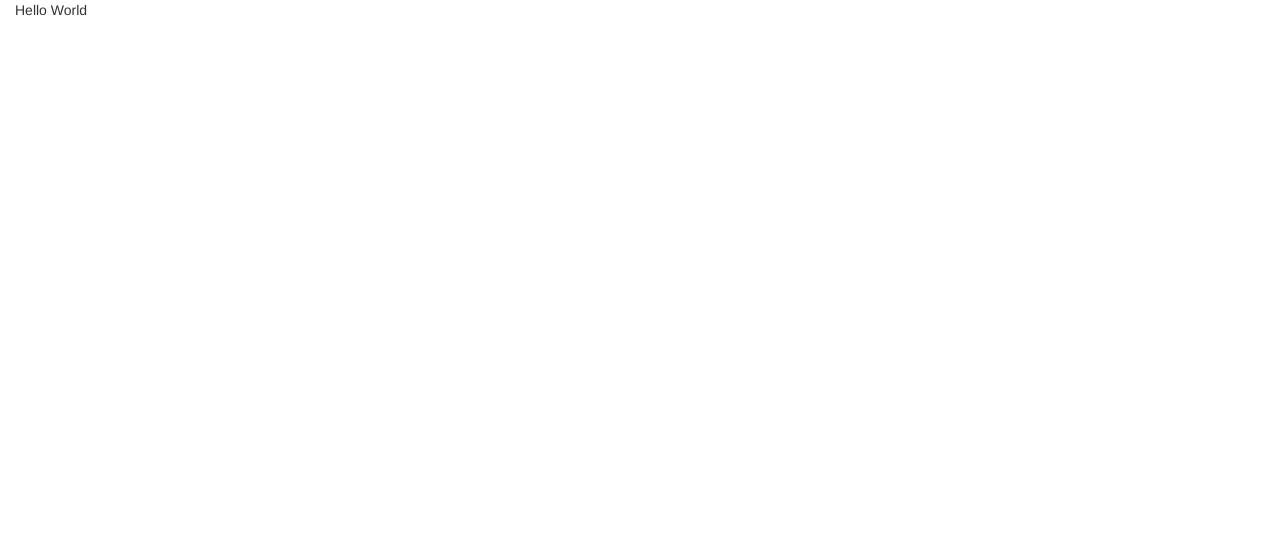
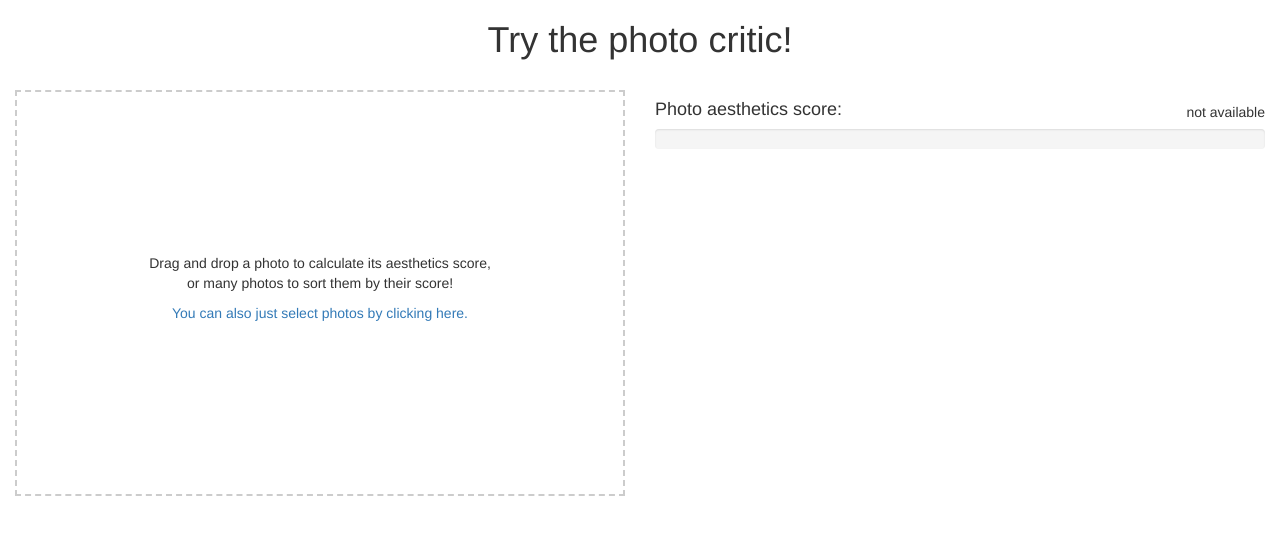
Before and after one commit to mc-suchecki/photo-critic, a Flask app: page / in a window 1280 px wide. Before the commit the part shown is almost empty. Shown: the top 535 px of the page. Run offline with Flask 2, Linux system fonts and the light colour scheme; some libraries are stand-ins or nearby versions.

Commit message:
Added styles and basic layout of the application

```diff
--- /dev/null
+++ b/static/main.css
@@ -0,0 +1,38 @@
+.app-title {
+    margin-bottom: 20px;
+}
+
+.text-centered {
+    text-align: center;
+}
+
+.aspect-ratio-fix {
+    width: 100%;
+    padding-bottom: 66.66%;
+    position: relative;
+}
+
+.drag-and-drop-area {
+    display: flex;
+    justify-content: center;
+    flex-direction: column;
+    border: 2px dashed #ccc;
+    position: absolute;
+    top: 0;
+    bottom: 0;
+    left: 0;
+    right: 0;
+}
+
+.score-title {
+    float: left;
+}
+
+.photo-score {
+    float: right;
+    margin-top: 12px;
+}
+
+.score-bar {
+    clear: both;
+}
--- a/templates/index.html
+++ b/templates/index.html
@@ -7,10 +7,35 @@
     <title>Photo Critic</title>
     <link rel="stylesheet" href="https://maxcdn.bootstrapcdn.com/bootstrap/3.3.7/css/bootstrap.min.css"
           integrity="sha384-BVYiiSIFeK1dGmJRAkycuHAHRg32OmUcww7on3RYdg4Va+PmSTsz/K68vbdEjh4u" crossorigin="anonymous">
+    <link rel="stylesheet" href="/static/main.css" />
 </head>
 <body>
 <div class="container-fluid">
-      Hello World
+    <div class="row app-title">
+        <h1 class="text-centered">Try the photo critic!</h1>
     </div>
+    <div class="row">
+        <div class="col-md-6">
+            <div class="aspect-ratio-fix">
+                <div class="drag-and-drop-area">
+                    <p class="text-centered">
+                        Drag and drop a photo to calculate its aesthetics score,<br>
+                        or many photos to sort them by their score!
+                    </p>
+                    <p class="text-primary text-centered">You can also just select photos by clicking here.</p>
+                </div>
+            </div>
+        </div>
+        <div class="col-md-6">
+            <h4 class="score-title">Photo aesthetics score:</h4>
+            <span class="photo-score">not available</span>
+            <div class="progress score-bar">
+                <div class="progress-bar progress-bar-success" role="progressbar" style="width: 0%;">
+                </div>
+            </div>
+        </div>
+    </div>
+</div>
+<!-- TODO about section in the footer -->
 </body>
 </html>
```
Lines whose indentation alone changed are shown as unchanged.
